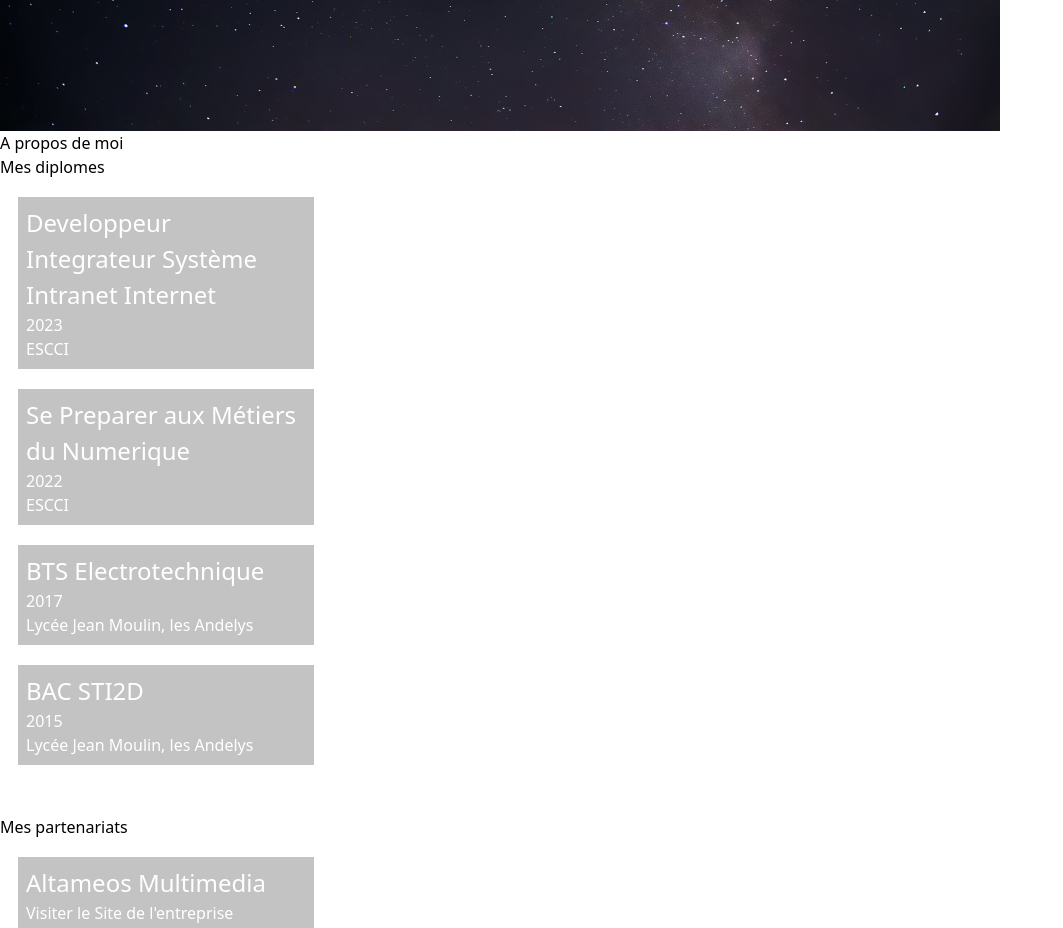
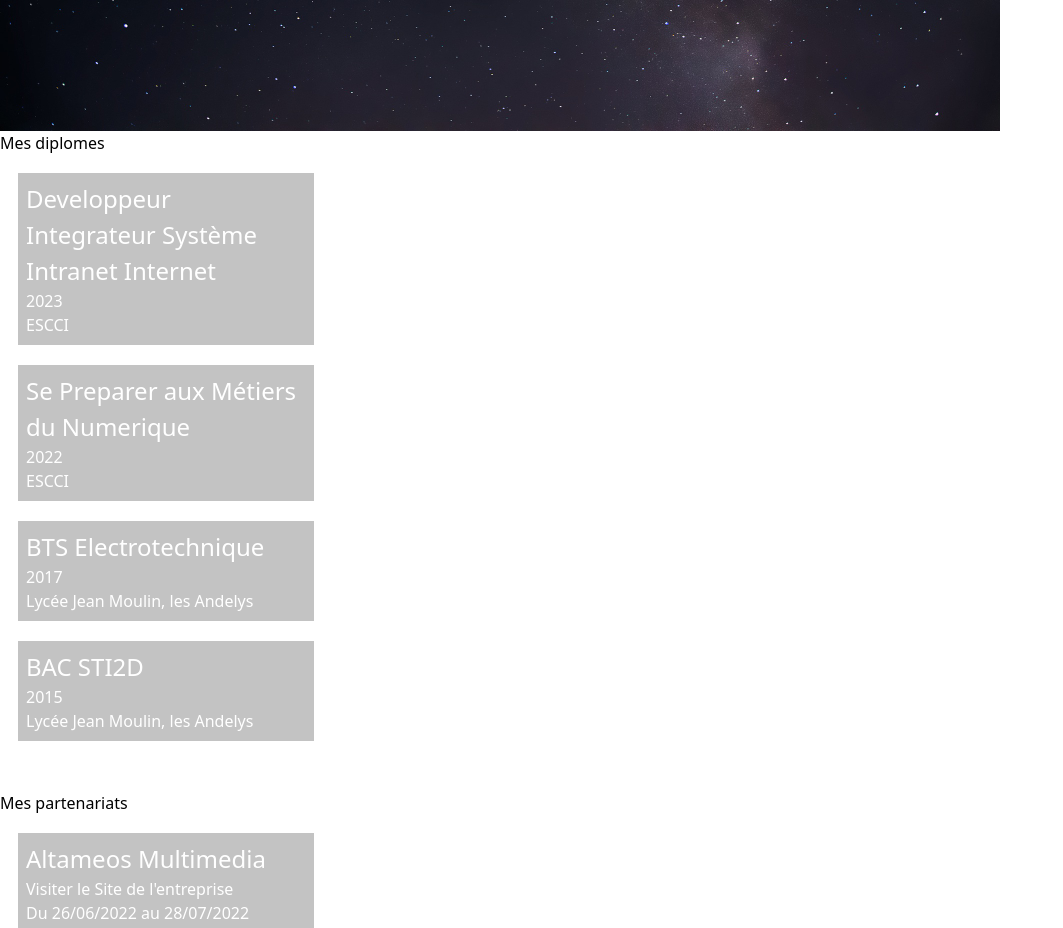
Before and after one commit to griffpm/portfolio2, a Next.js app: page / in a window 1280 px wide. Shown: the part 1180-2108 px from the top of the page, without its empty margins (0-1063 px from the left). Built offline with nearby package versions, Linux system fonts and the light colour scheme.

Commit message:
Update moi.js

```diff
--- a/src/components/sections/moi.js
+++ b/src/components/sections/moi.js
@@ -7,7 +7,6 @@ import { DataEmployement } from "../data/DataEmployement";
 export default function Moi() {
   return (
     <div id="moi">
-                    <h2>A propos de moi</h2>
                     <h3>Mes diplomes</h3>
                     <div id="degree">{/* liste des formation que j'ai effectuer */}
                         {
```
